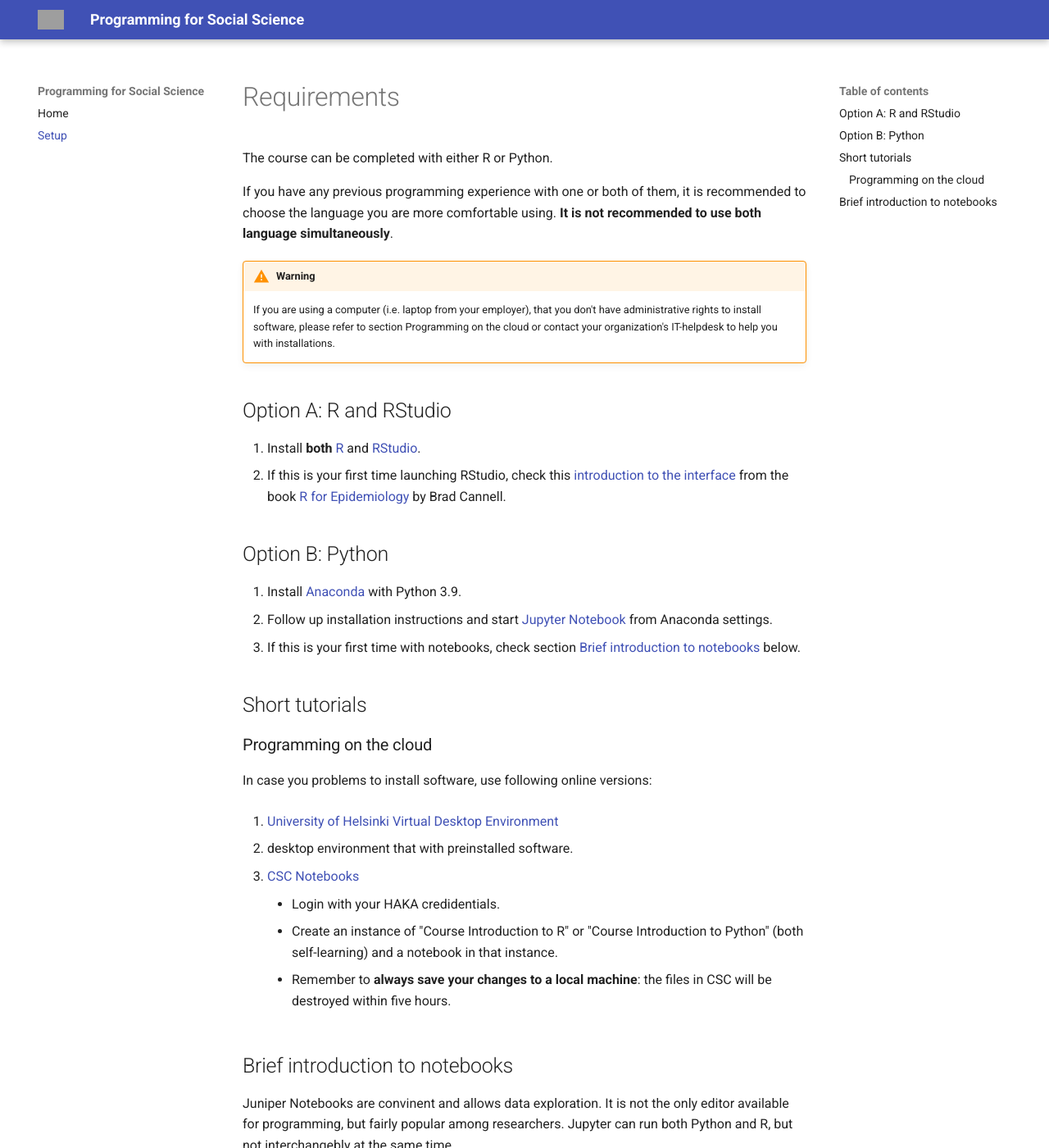
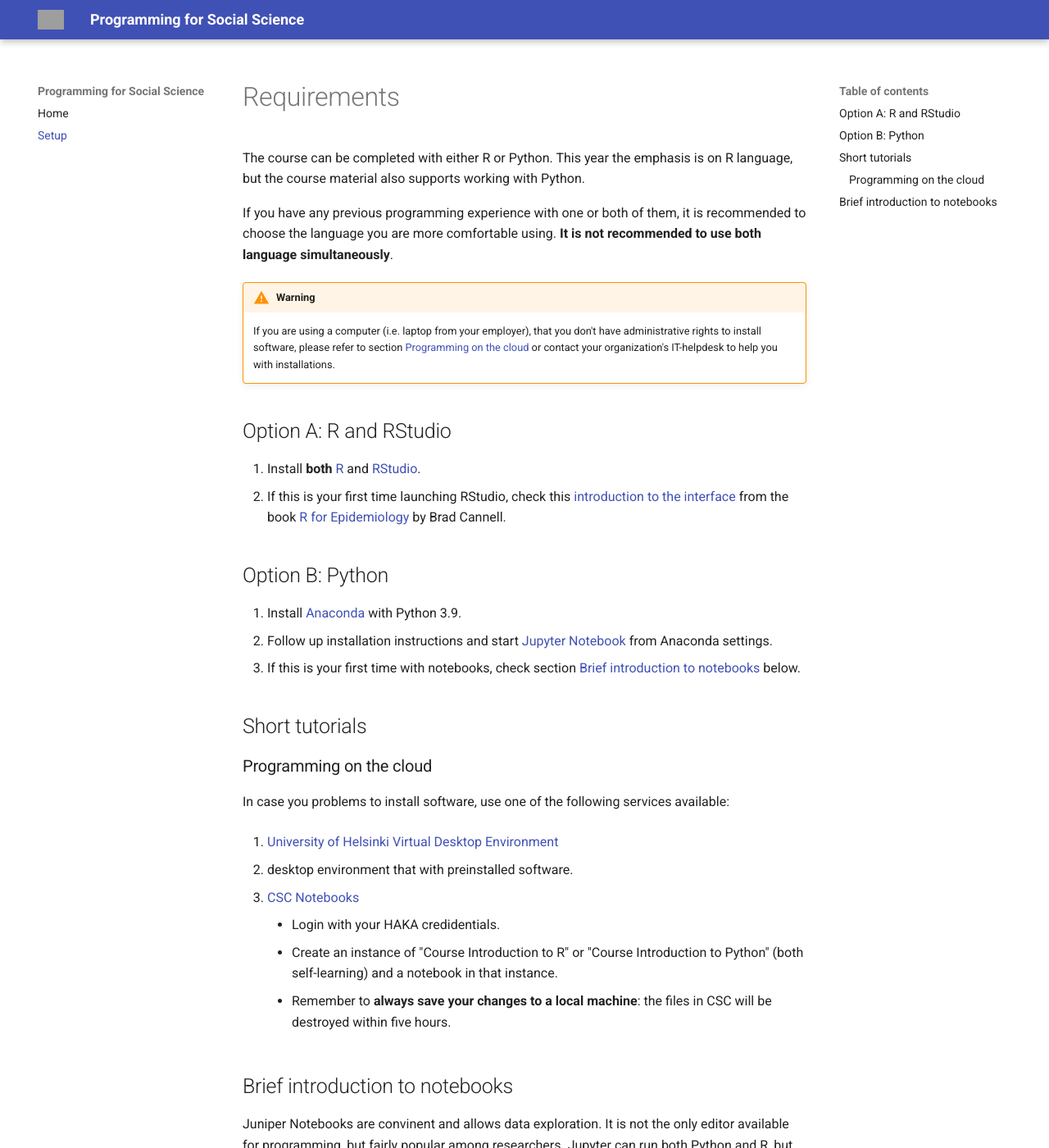
Before and after one commit to uh-csds/programming, an MkDocs documentation site: the page built from docs/setup.md, in a window 1280 px wide and 1400 px high. Shown: the whole window at 82% size. Built offline with MkDocs 1.6.1 and Material for MkDocs 9.7.7, drawn with Linux system fonts in a browser that asks for light colours; grey boxes are pictures that could not be loaded.

Commit message:
Fixed language.

```diff
--- a/docs/setup.md
+++ b/docs/setup.md
@@ -1,11 +1,11 @@
 # Requirements
 
-The course can be completed with either R or Python.
+The course can be completed with either R or Python. This year the emphasis is on R language, but the course material also supports working with Python.
 
 If you have any previous programming experience with one or both of them, it is recommended to choose the language you are more comfortable using. **It is not recommended to use both language simultaneously**.
 
 !!! warning
-    If you are using a computer (i.e. laptop from your employer), that you don't have administrative rights to install software, please refer to section Programming on the cloud or contact your organization's IT-helpdesk to help you with installations.
+    If you are using a computer (i.e. laptop from your employer), that you don't have administrative rights to install software, please refer to section [Programming on the cloud](#programming-on-the-cloud) or contact your organization's IT-helpdesk to help you with installations.
 
 
 ## Option A: R and RStudio
@@ -25,7 +25,7 @@ If you have any previous programming experience with one or both of them, it is
 
 ### Programming on the cloud
 
-In case you problems to install software, use following online versions:
+In case you problems to install software, use one of the following services available:
 
 1. [University of Helsinki Virtual Desktop Environment](https://vdi.helsinki.fi/)
 
```
